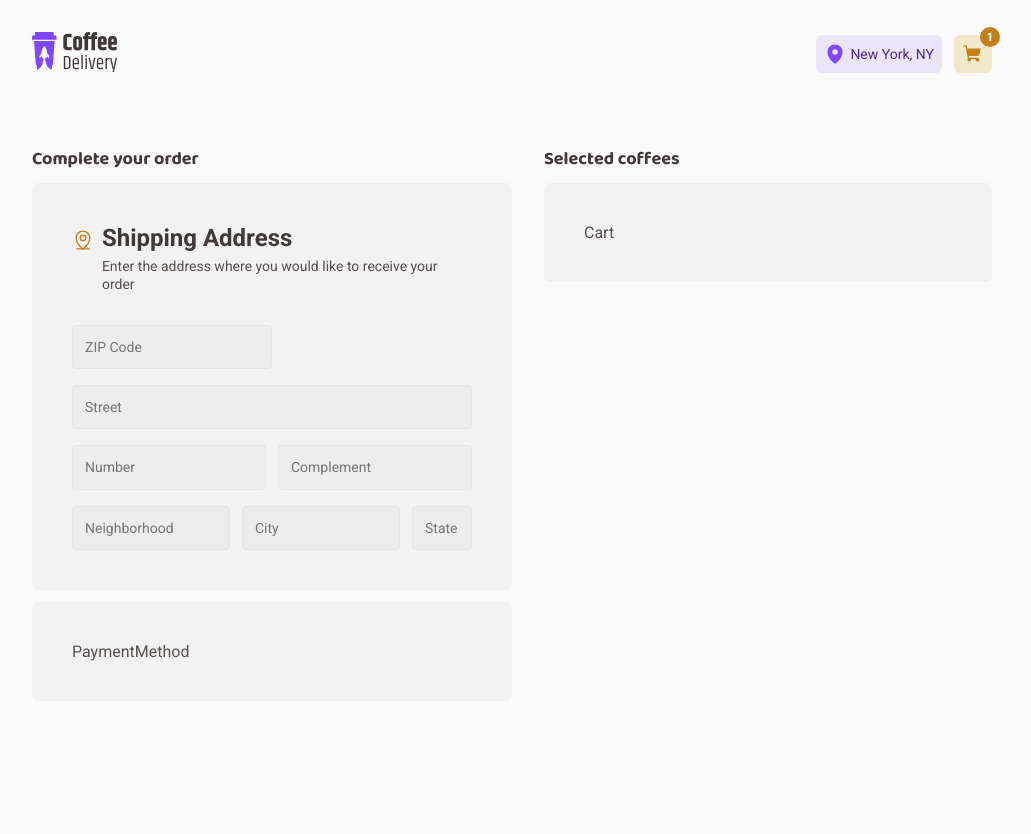
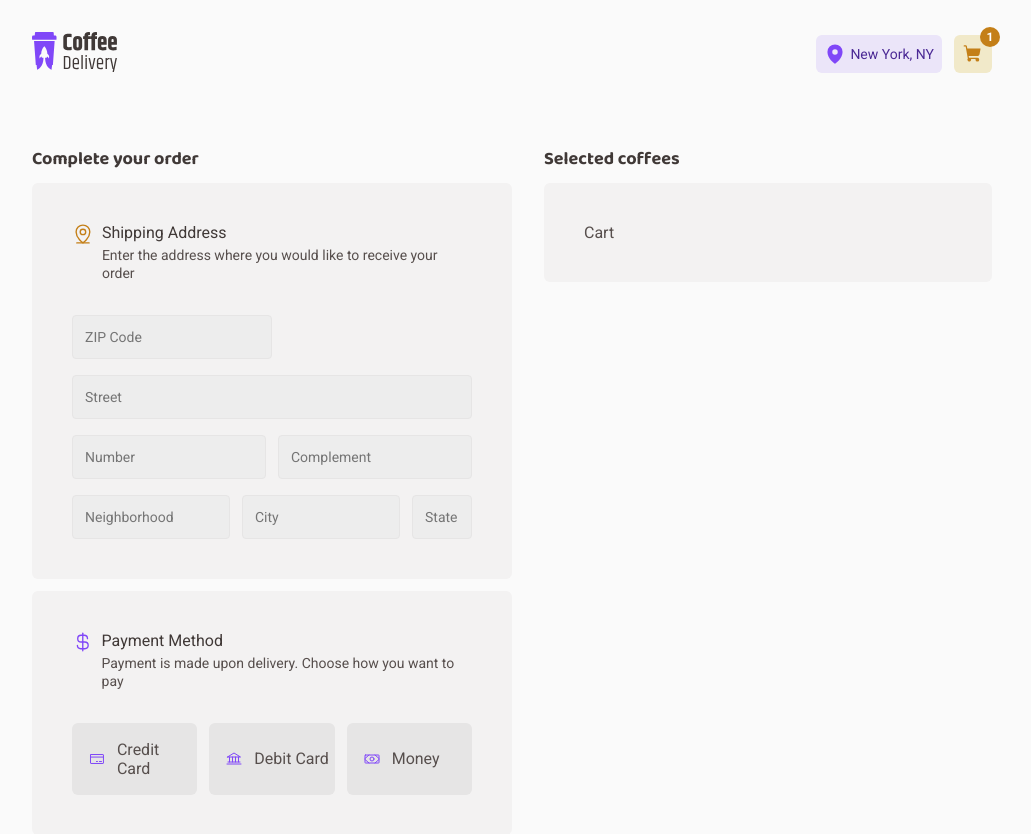
Before and after one commit to renatomarquesteles/ignite-02-coffee-delivery, a React (Vite) app: page /checkout in a window 1280 px wide. Shown: the top 834 px of the page, without its empty margins (128-1159 px from the left). Before the commit the page ends 800 px from the top, so only its background shows below. Built offline with nearby package versions, Linux system fonts and the light colour scheme.

Commit message:
feat: adds payment methods card

```diff
--- a/src/pages/Checkout/index.tsx
+++ b/src/pages/Checkout/index.tsx
@@ -1,34 +1,53 @@
-import { MapPinLine } from "phosphor-react";
+import {
+  Bank,
+  CreditCard,
+  CurrencyDollar,
+  MapPinLine,
+  Money,
+} from "phosphor-react";
+import { useState } from "react";
+import { useTheme } from "styled-components";
 
 import {
-  AddressCard,
-  AddressCardDescription,
+  Card,
+  Description,
   AddressInputs,
   AddressInputsWrapper,
   CartCard,
   CartInfo,
   Container,
   CustomerInfo,
-  PaymentCard,
   Subtitle,
+  PaymentMethods,
+  PaymentMethodLabel,
 } from "./styles";
 
+type PaymentMethod = "credit" | "debit" | "money";
+
 export const Checkout = () => {
+  const [selectedPaymentMethod, setSelectedPaymentMethod] =
+    useState<PaymentMethod | null>(null);
+  const theme = useTheme();
+
+  const handlePaymentChange = (method: PaymentMethod) => {
+    setSelectedPaymentMethod(method);
+  };
+
   return (
     <Container>
       <CustomerInfo>
         <Subtitle>Complete your order</Subtitle>
 
-        <AddressCard>
-          <AddressCardDescription>
-            <MapPinLine size={22} />
+        <Card>
+          <Description>
+            <MapPinLine size={22} color={theme["yellow-dark"]} />
             <div>
               <h2>Shipping Address</h2>
               <p>
                 Enter the address where you would like to receive your order
               </p>
             </div>
-          </AddressCardDescription>
+          </Description>
 
           <AddressInputs>
             <AddressInputsWrapper>
@@ -47,9 +66,67 @@ export const Checkout = () => {
               <input type="text" className="short" placeholder="State" />
             </AddressInputsWrapper>
           </AddressInputs>
-        </AddressCard>
+        </Card>
 
-        <PaymentCard>PaymentMethod</PaymentCard>
+        <Card>
+          <Description>
+            <CurrencyDollar size={22} color={theme.purple} />
+            <div>
+              <h2>Payment Method</h2>
+              <p>Payment is made upon delivery. Choose how you want to pay</p>
+            </div>
+          </Description>
+
+          <PaymentMethods>
+            <input
+              type="radio"
+              id="credit"
+              name="credit"
+              value="credit"
+              checked={selectedPaymentMethod === "credit"}
+              onChange={() => handlePaymentChange("credit")}
+            />
+            <PaymentMethodLabel
+              htmlFor="credit"
+              selected={selectedPaymentMethod === "credit"}
+            >
+              <CreditCard size={16} />
+              Credit Card
+            </PaymentMethodLabel>
+
+            <input
+              type="radio"
+              id="debit"
+              name="debit"
+              value="debit"
+              checked={selectedPaymentMethod === "debit"}
+              onChange={() => handlePaymentChange("debit")}
+            />
+            <PaymentMethodLabel
+              htmlFor="debit"
+              selected={selectedPaymentMethod === "debit"}
+            >
+              <Bank size={16} />
+              Debit Card
+            </PaymentMethodLabel>
+
+            <input
+              type="radio"
+              id="money"
+              name="money"
+              value="money"
+              checked={selectedPaymentMethod === "money"}
+              onChange={() => handlePaymentChange("money")}
+            />
+            <PaymentMethodLabel
+              htmlFor="money"
+              selected={selectedPaymentMethod === "money"}
+            >
+              <Money size={16} />
+              Money
+            </PaymentMethodLabel>
+          </PaymentMethods>
+        </Card>
       </CustomerInfo>
 
       <CartInfo>
--- a/src/pages/Checkout/styles.ts
+++ b/src/pages/Checkout/styles.ts
@@ -1,4 +1,4 @@
-import styled from "styled-components";
+import styled, { css } from "styled-components";
 
 export const Container = styled.main`
   padding: 2.5rem 10rem;
@@ -27,24 +27,21 @@ const BaseCard = styled.section`
   padding: 2.5rem;
 `;
 
-export const AddressCard = styled(BaseCard)`
+export const Card = styled(BaseCard)`
   display: flex;
   flex-direction: column;
   gap: 2rem;
-
-  svg {
-    color: ${(props) => props.theme["yellow-dark"]};
-    margin-top: 0.375rem;
-  }
 `;
 
-export const AddressCardDescription = styled.div`
+export const Description = styled.div`
   display: flex;
   gap: 0.5rem;
 
   h2 {
     color: ${(props) => props.theme["base-subtitle"]};
     line-height: 130%;
+    font-weight: 400;
+    font-size: 1rem;
   }
 
   p {
@@ -85,7 +82,57 @@ export const AddressInputsWrapper = styled.div`
   }
 `;
 
-export const PaymentCard = styled(BaseCard)``;
+export const PaymentMethods = styled.div`
+  display: flex;
+  gap: 0.75rem;
+
+  input {
+    position: absolute;
+    opacity: 0;
+    width: 0;
+
+    &:focus + label {
+      box-shadow: 0 0 0 2px ${(props) => props.theme["yellow-dark"]};
+    }
+  }
+`;
+
+interface PaymentMethodLabelProps {
+  selected: boolean;
+}
+
+export const PaymentMethodLabel = styled.label<PaymentMethodLabelProps>`
+  width: 100%;
+  background: ${(props) => props.theme["base-button"]};
+  padding: 1rem 0;
+  border-radius: 6px;
+  border: 1px solid transparent;
+  display: flex;
+  align-items: center;
+  gap: 0.75rem;
+  transition: all 0.3s;
+  cursor: pointer;
+
+  svg {
+    margin-left: 1rem;
+    color: ${(props) => props.theme.purple};
+  }
+
+  &:hover {
+    background: ${(props) => props.theme["base-hover"]};
+  }
+
+  ${(props) =>
+    props.selected &&
+    css`
+      background: ${props.theme["purple-light"]};
+      border-color: ${props.theme.purple};
+
+      &:hover {
+        background: ${(props) => props.theme["purple-light"]};
+      }
+    `}
+`;
 
 export const CartInfo = styled.div`
   flex: 1;
```
